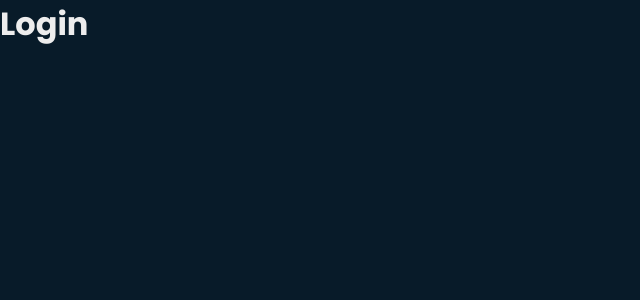
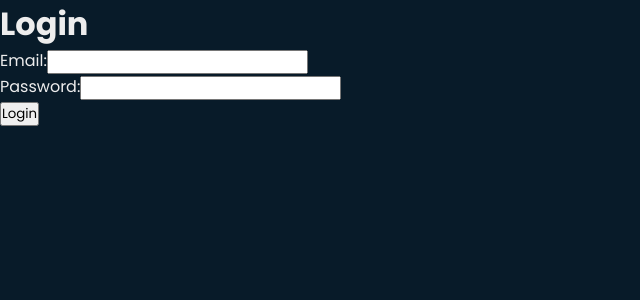
Before and after one commit to roynegara/Final-Project-RoyBayuNegara-Travel-Next, a Next.js app: page /authentication/login in a window 1280 px wide. Shown: the top 300 px of the page, without its empty margins (0-640 px from the left). Built offline with nearby package versions, Linux system fonts and the light colour scheme.

Commit message:
add login page

```diff
--- a/src/components/Navbar.js
+++ b/src/components/Navbar.js
@@ -14,7 +14,7 @@ export default function Navbar() {
     return (
         <nav className="navbar">
         <div className="logo">
-          <a href="/">Project NextJs Roy BN.</a>
+          <a href="/">Luxury Travel</a>
         </div>
         <div className={`navbar-nav ${isOpen ? "active" : ""}`}>
           <a href="/home" className={router.pathname === "/" ? "active" : ""}>Home</a>
--- a/src/pages/authentication/login.js
+++ b/src/pages/authentication/login.js
@@ -1,7 +1,49 @@
-export default function Login  () {
-    return (
+import React, { useState } from "react";
+import { useRouter } from "next/router";
+import { loginUser } from "@/api/authentication";
+
+export default function Login() {
+  const router = useRouter();
+  const [formData, setFormData] = useState({
+    email: "",
+    password: "",
+  });
+  const [errors, setErrors] = useState("");
+
+  const handleChange = (e) => {
+    setFormData({
+      ...formData,
+      [e.target.name]: e.target.value,
+    });
+  };
+
+  const handleSubmit = async (e) => {
+    e.preventDefault();
+    try {
+      const res = await loginUser(formData);
+      console.log(res.data);
+      router.push("/");
+    } catch (error) {
+      console.error(error);
+      setErrors(error.message);
+    }
+  };
+
+  return (
+    <div>
+      <h1>Login</h1>
+      <form onSubmit={handleSubmit}>
         <div>
-            <h1>Login</h1>
+          <label>Email:</label>
+          <input type="email" name="email" value={formData.email} onChange={handleChange} />
         </div>
-    )
+        <div>
+          <label>Password:</label>
+          <input type="password" name="password" value={formData.password} onChange={handleChange} />
+        </div>
+        {errors && <p style={{ color: "red" }}>{errors}</p>}
+        <button type="submit">Login</button>
+      </form>
+    </div>
+  );
 }
```
